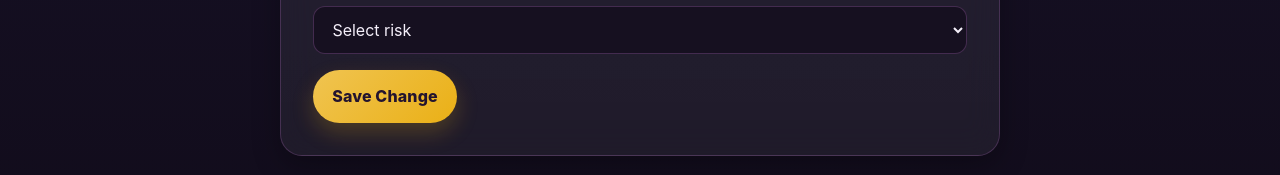
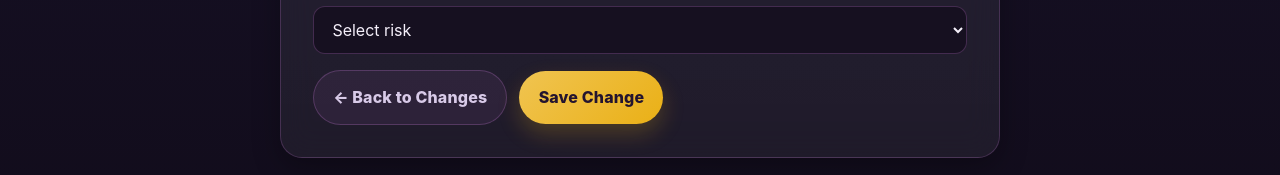
Before and after one commit to kim-hauser/readyboard-fullstack, a React (Vite) app in the folder frontend/: page /changes/1/edit in a window 1280 px wide. Shown: the part 904-1079 px from the top of the page. Built offline with nearby package versions, Linux system fonts and the light colour scheme; no server answers.

Commit message:
Add form success feedback and preserve dashboard navigation

```diff
--- a/frontend/src/components/ChangeForm.jsx
+++ b/frontend/src/components/ChangeForm.jsx
@@ -2,10 +2,12 @@ export default function ChangeForm({
   formData,
   onChange,
   onSubmit,
+  onCancel,
   owners,
   assignmentGroups,
   readinessStatuses,
   submitLabel = 'Save Change',
+  cancelLabel = 'Back to Changes',
   disableId = true,
 }) {
 
@@ -117,7 +119,21 @@ export default function ChangeForm({
         </select>
       </div>
 
-      <button type="submit">{submitLabel}</button>
+       <div className="form-actions">
+        {onCancel && (
+          <button
+            type="button"
+            className="secondary-button"
+            onClick={onCancel}
+          >
+            ← {cancelLabel}
+          </button>
+        )}
+
+        <button type="submit">
+          {submitLabel}
+        </button>
+      </div>
     </form>
   )
 }
--- a/frontend/src/index.css
+++ b/frontend/src/index.css
@@ -75,7 +75,8 @@ a:hover {
 a:focus-visible,
 button:focus-visible,
 input:focus-visible,
-textarea:focus-visible {
+textarea:focus-visible,
+select:focus-visible {
   outline: 3px solid rgba(240, 196, 81, 0.7);
   outline-offset: 3px;
 }
@@ -243,12 +244,9 @@ li + li {
    Buttons
    ========================= */
 
-button {
-  font: inherit;
-}
-
 button,
 .btn {
+  font: inherit;
   display: inline-flex;
   align-items: center;
   justify-content: center;
@@ -448,10 +446,6 @@ button:disabled,
   min-width: 190px;
   margin: 0;
   vertical-align: middle;
-}
-
-#riskFilter {
-  min-width: 190px;
 }
 
 .filter-dropdown:hover {
@@ -718,7 +712,6 @@ button:disabled,
 
 .grouped-cards {
   display: grid;
-  flex-wrap: wrap;
   gap: 1rem;
 }
 
@@ -906,6 +899,35 @@ button:disabled,
    Forms
    ========================= */
 
+.form-actions {
+  display: flex;
+  align-items: center;
+  gap: 0.75rem;
+  margin-top: 1rem;
+}
+
+.form-actions button {
+  margin: 0;
+}
+
+.form-actions .secondary-button {
+  background: rgba(202, 125, 220, 0.08);
+  border: 1px solid rgba(202, 125, 220, 0.25);
+  color: var(--text-soft);
+  box-shadow: none;
+  transform: none;
+  filter: none;
+}
+
+.form-actions .secondary-button:hover {
+  background: rgba(202, 125, 220, 0.14);
+  border-color: rgba(202, 125, 220, 0.4);
+  color: var(--text);
+  box-shadow: none;
+  transform: none;
+  filter: none;
+}
+
 .change-form-page {
   display: flex;
   justify-content: center;
@@ -962,7 +984,6 @@ button:disabled,
 .change-form-card textarea,
 .change-form-card select {
   width: 100%;
-  box-sizing: border-box;
 
   padding: 0.75rem 0.9rem;
 
@@ -1010,10 +1031,18 @@ button:disabled,
   min-height: 40px;
 }
 
-.change-form-card button[type="submit"] {
-  align-self: flex-start;
-  margin-top: 1rem;
+/* Success message for add/edit submission */
+
+.success-message {
+  margin-bottom: 1.25rem;
+  padding: 0.85rem 1rem;
+  border: 1px solid rgba(126, 214, 167, 0.35);
+  border-radius: var(--radius-md);
+  background: rgba(126, 214, 167, 0.1);
+  color: var(--success);
+  font-weight: 700;
 }
+
 
 /* End Change form CSS; Start About Page Contact Form CSS */
 
--- a/frontend/src/pages/ChangeDetail.jsx
+++ b/frontend/src/pages/ChangeDetail.jsx
@@ -1,5 +1,5 @@
 import { useEffect, useState } from 'react'
-import { useParams, useLocation, useNavigate } from 'react-router-dom'
+import { Link, useLocation, useNavigate, useParams} from 'react-router-dom'
 import { getChangeById, deleteChange } from '../services/changeService'
 import ButtonLink from '../components/ButtonLink'
 
@@ -101,6 +101,8 @@ return (
           <ButtonLink
             to={`/changes/${change.id}/edit`}
             variant="secondary"
+            to={`/changes/${change.id}/edit`}
+            state={{ fromView: location.state?.fromView || 'status' }}
           >
             Edit Change
           </ButtonLink>
--- a/frontend/src/pages/CreateChange.jsx
+++ b/frontend/src/pages/CreateChange.jsx
@@ -1,5 +1,6 @@
 import { createChange } from '../services/changeService'
 import { useEffect, useState } from 'react'
+import { useLocation, useNavigate } from 'react-router-dom'
 import ChangeForm from '../components/ChangeForm'
 
 const riskScores = {
@@ -11,6 +12,13 @@ const riskScores = {
 }
 
 export default function CreateChange() {
+
+  const navigate = useNavigate()
+
+  const location = useLocation()
+
+  const [successMessage, setSuccessMessage] = useState('')
+
   const [formData, setFormData] = useState({
     id: '',
     title: '',
@@ -64,16 +72,11 @@ export default function CreateChange() {
     setFormData((current) => ({
       ...current,
       [name]:
-         numericFields.includes(name) && value !== ''
-           ? Number(value)
-           : value,
-
-      ...[name === 'risk' && {
-        riskScore: riskScores[value],
-      }],
-    }))
-  }
-
+        numericFields.includes(name) && value !== ''
+          ? Number(value)
+          : value,
+  }))
+}
   async function handleSubmit(event) {
     event.preventDefault()
 
@@ -101,6 +104,8 @@ export default function CreateChange() {
   try {
      const createdChange = await createChange(changeData)
      console.log('Created change:', createdChange)
+
+     setSuccessMessage('Change created successfully.')
    } catch (error) {
      console.error('Error creating change:', error)
    }
@@ -111,14 +116,26 @@ export default function CreateChange() {
       <section className="change-form-card">
         <h1>Add Change</h1>
 
+          {successMessage && (
+            <div className="success-message" role="status">
+              ✓ {successMessage}
+            </div>
+          )}
+
         <ChangeForm
           formData={formData}
           onChange={handleChange}
           onSubmit={handleSubmit}
+          onCancel={() =>
+            navigate('/changes', {
+            state: { restoreView: location.state?.fromView || 'status' }
+            })
+          }
           owners={owners}
           assignmentGroups={assignmentGroups}
           readinessStatuses={readinessStatuses}
           submitLabel="Add Change"
+          cancelLabel="Back to Changes"
           disableId={false} // Change IDs are only allowed to be set when creating a new change.
         />
       </section>
--- a/frontend/src/pages/Dashboard.jsx
+++ b/frontend/src/pages/Dashboard.jsx
@@ -29,6 +29,13 @@ function Dashboard() {
   const [viewMode, setViewMode] = useState(
     location.state?.restoreView || 'status'
   )
+
+  // Explicitly listen for restoreView:
+  useEffect(() => {
+    if (location.state?.restoreView) {
+      setViewMode(location.state.restoreView)
+    }
+  }, [location.state?.restoreView])
 
   // Status view filter
   const [selectedOwners, setSelectedOwners] = useState([])
@@ -194,7 +201,11 @@ function Dashboard() {
 
             <button
               type="button"
-              onClick={() => navigate('/changes/new')}
+              onClick={() =>
+                navigate('/changes/new', {
+                  state: { fromView: viewMode }
+                })
+              }
               className="add-change-button"
             >
               + Add Change
--- a/frontend/src/pages/EditChange.jsx
+++ b/frontend/src/pages/EditChange.jsx
@@ -3,7 +3,7 @@ import {
   updateChange,
 } from '../services/changeService'
 import { useEffect, useState } from 'react'
-import { useParams } from 'react-router-dom'
+import { useParams, useLocation, useNavigate } from 'react-router-dom'
 import ChangeForm from '../components/ChangeForm'
 
 const riskScores = {
@@ -15,7 +15,15 @@ const riskScores = {
 }
 
 export default function EditChange() {
+
   const { id } = useParams()
+
+  const navigate = useNavigate()
+
+  const location = useLocation()
+
+  const [successMessage, setSuccessMessage] = useState('')
+
   const [formData, setFormData] = useState({
     id: '',
     title: '',
@@ -119,6 +127,8 @@ export default function EditChange() {
   try {
      const updatedChange = await updateChange(id, changeData)
      console.log('Updated change:', updatedChange)
+
+     setSuccessMessage('Change edited successfully.')
    } catch (error) {
      console.error('Error updating change:', error)
    }
@@ -129,10 +139,20 @@ export default function EditChange() {
       <section className="change-form-card">
           <h1>Edit Change</h1>
 
+          {successMessage && (
+            <div className="success-message" role="status">
+              ✓ {successMessage}
+            </div>
+          )}
           <ChangeForm
             formData={formData}
             onChange={handleChange}
             onSubmit={handleSubmit}
+            onCancel={() =>
+              navigate('/changes', {
+              state: { restoreView: location.state?.fromView || 'status' }
+              })
+            }
             owners={owners}
             assignmentGroups={assignmentGroups}
             readinessStatuses={readinessStatuses}
```
